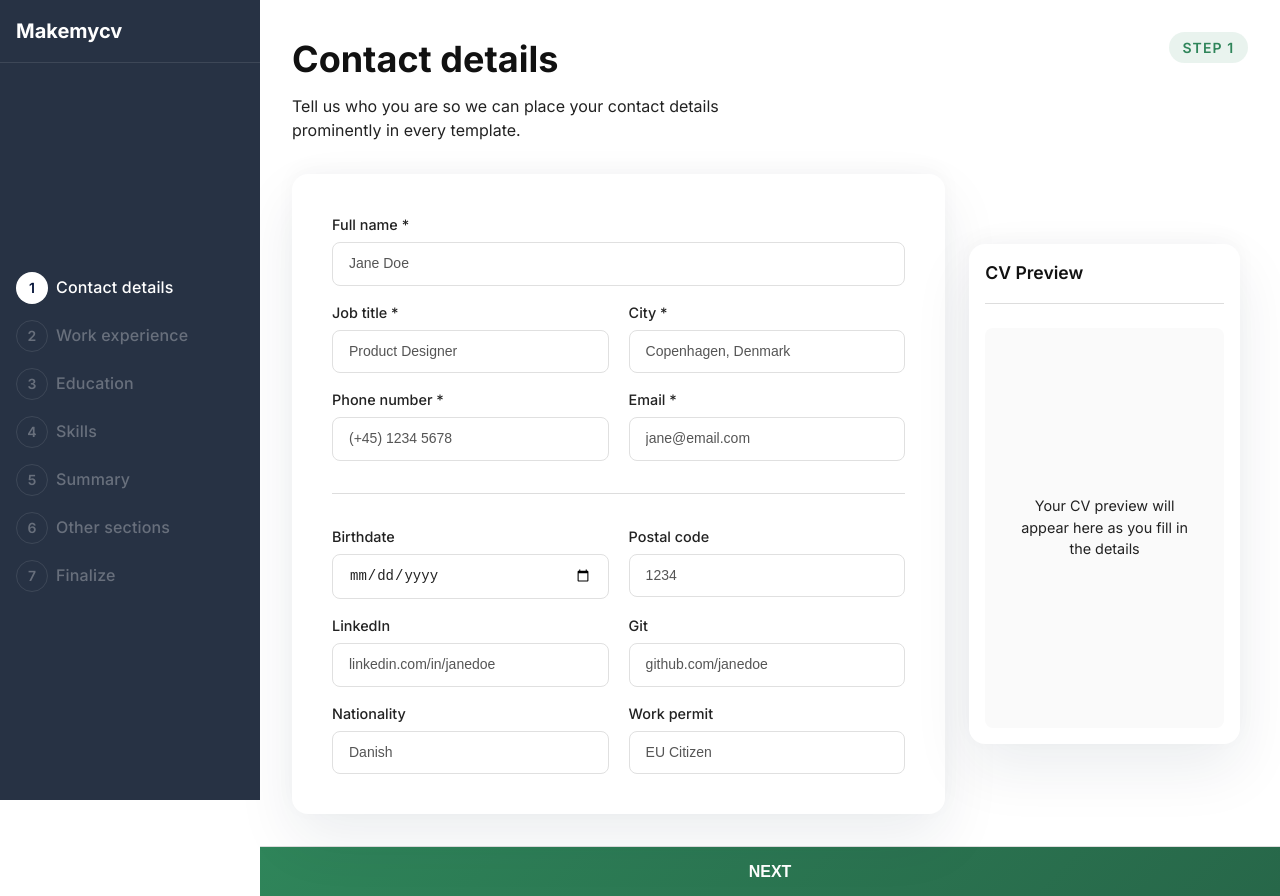
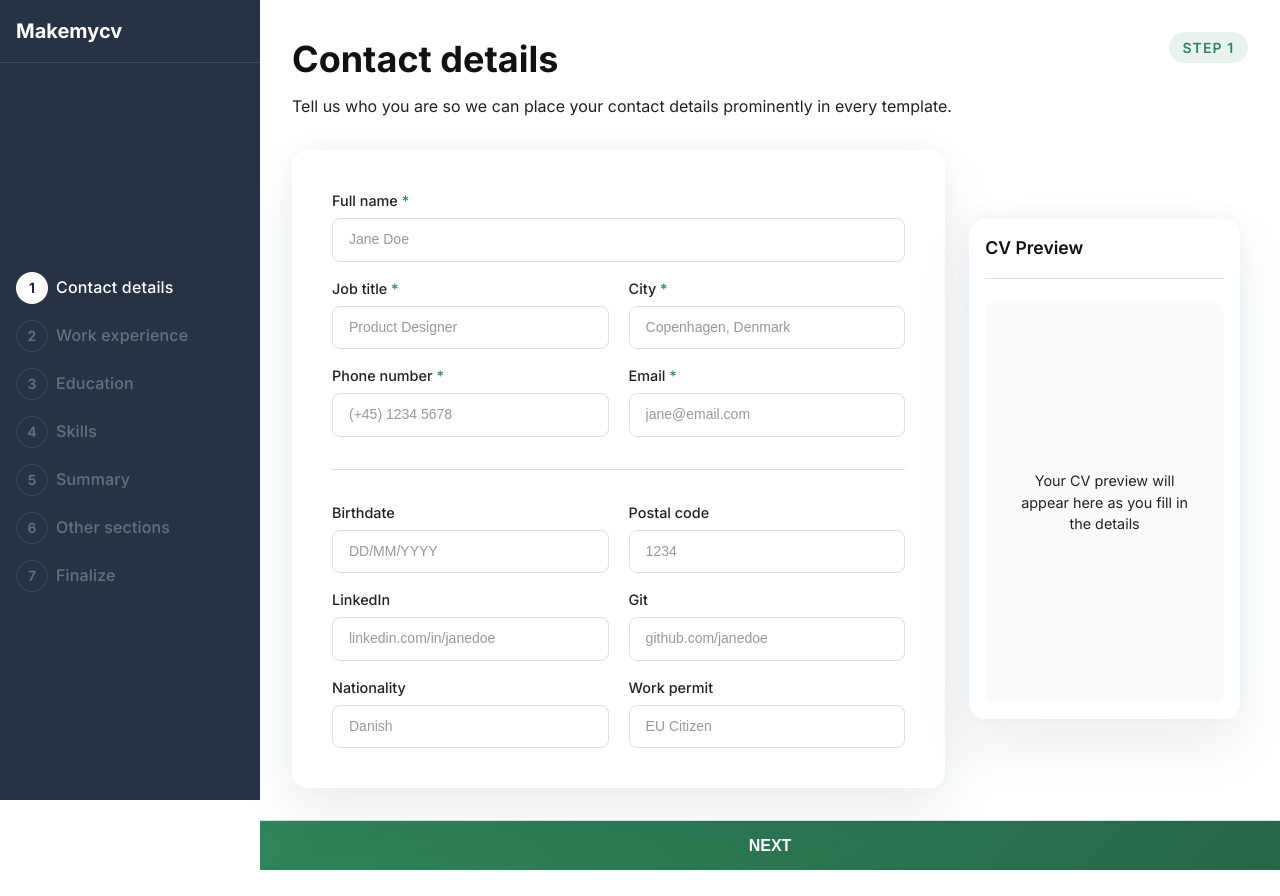
Before and after one commit to MishaKompaniec/make-cv, a Next.js app: page /create-cv in a window 1280 px wide. After the commit the page ends 870 px from the top, so only its background shows below. Built offline with nearby package versions, Linux system fonts and the light colour scheme.

Commit message:
feat: add auto-save functionality with localStorage and enhance Input component with labels

```diff
--- a/src/app/create-cv/page.module.scss
+++ b/src/app/create-cv/page.module.scss
@@ -60,43 +60,6 @@
   min-height: 400px;
 }
 
-.header {
-  display: flex;
-  flex-direction: column;
-  gap: 0.5rem;
-  margin-bottom: 2rem;
-
-  h1 {
-    margin: 0;
-    font-size: 2.25rem;
-    color: $text-primary;
-  }
-}
-
-.stepBadge {
-  display: inline-flex;
-  align-items: center;
-  gap: 0.5rem;
-  font-size: 0.875rem;
-  font-weight: 600;
-  color: $accent;
-  padding: 0.3rem 0.85rem;
-  border-radius: 999px;
-  background: rgba($accent, 0.1);
-  width: fit-content;
-  text-transform: uppercase;
-  letter-spacing: 0.08em;
-  position: absolute;
-  top: 2rem;
-  right: 2rem;
-}
-
-.description {
-  margin: 0;
-  color: $text;
-  max-width: 520px;
-}
-
 .form {
   background: $white;
   padding: 2.5rem;
@@ -114,11 +77,6 @@
   flex-direction: column;
   gap: 0.4rem;
   font-weight: 500;
-}
-
-.label {
-  font-size: 0.9rem;
-  color: $text;
 }
 
 .row {
--- a/src/app/create-cv/page.tsx
+++ b/src/app/create-cv/page.tsx
@@ -2,6 +2,7 @@
 
 import { useForm } from "react-hook-form";
 import { zodResolver } from "@hookform/resolvers/zod";
+import { useEffect, useRef } from "react";
 import { Input } from "@/components/ui/input/input";
 import { NavigationFooter } from "@/components/layout/navigation-footer/navigation-footer";
 import { PageHeader } from "@/components/layout/page-header/page-header";
@@ -9,33 +10,48 @@ import {
   contactDetailsSchema,
   type ContactDetailsFormData,
 } from "@/lib/validations/cv-schema";
+import { useCvData } from "@/hooks/useCvData";
 import styles from "./page.module.scss";
 
 const stepTitle = "Contact details";
 
 export default function CreateCvPage() {
+  const { contactDetails, setContactDetails } = useCvData();
+
+  const didInitRef = useRef(false);
+
   const {
     register,
     handleSubmit,
-    trigger,
     formState: { errors },
+    reset,
+    watch,
   } = useForm<ContactDetailsFormData>({
     resolver: zodResolver(contactDetailsSchema),
     mode: "onChange",
+    defaultValues: contactDetails,
   });
 
-  const onSubmit = (data: ContactDetailsFormData) => {
-    console.log("Form data:", data);
-    // Here you would save the data and navigate to next step
+  // Initialize form values from localStorage once.
+  // Avoid resetting on every localStorage write, because it can cancel browser autofill.
+  useEffect(() => {
+    if (didInitRef.current) return;
+    reset(contactDetails);
+    didInitRef.current = true;
+  }, [contactDetails, reset]);
+
+  // Auto-save on field changes
+  useEffect(() => {
+    const subscription = watch((data) => {
+      setContactDetails(data as ContactDetailsFormData);
+    });
+    return () => subscription.unsubscribe();
+  }, [watch, setContactDetails]);
+
+  const handleNextClick = handleSubmit((data) => {
+    setContactDetails(data);
     window.location.href = "/create-cv/work-experience";
-  };
-
-  const handleNextClick = async () => {
-    const isValid = await trigger();
-    if (isValid) {
-      handleSubmit(onSubmit)();
-    }
-  };
+  });
 
   return (
     <div className={styles.pageContainer}>
@@ -47,119 +63,135 @@ export default function CreateCvPage() {
 
       <section className={styles.wrapper}>
         <div className={styles.content}>
-          <form onSubmit={handleSubmit(onSubmit)} className={styles.form}>
-            <label className={styles.fieldGroup}>
-              <span className={styles.label}>Full name *</span>
+          <form className={styles.form} autoComplete="on">
+            <div className={styles.fieldGroup}>
               <Input
+                label="Full name"
                 placeholder="Jane Doe"
                 fullWidth
+                required
+                autoComplete="name"
                 {...register("fullName")}
                 error={errors.fullName?.message}
               />
-            </label>
+            </div>
 
             <div className={styles.row}>
-              <label className={styles.fieldGroup}>
-                <span className={styles.label}>Job title *</span>
+              <div className={styles.fieldGroup}>
                 <Input
+                  label="Job title"
                   placeholder="Product Designer"
                   fullWidth
+                  required
+                  autoComplete="organization-title"
                   {...register("jobTitle")}
                   error={errors.jobTitle?.message}
                 />
-              </label>
+              </div>
 
-              <label className={styles.fieldGroup}>
-                <span className={styles.label}>City *</span>
+              <div className={styles.fieldGroup}>
                 <Input
+                  label="City"
                   placeholder="Copenhagen, Denmark"
                   fullWidth
+                  required
+                  autoComplete="address-level2"
                   {...register("city")}
                   error={errors.city?.message}
                 />
-              </label>
+              </div>
             </div>
 
             <div className={styles.row}>
-              <label className={styles.fieldGroup}>
-                <span className={styles.label}>Phone number *</span>
+              <div className={styles.fieldGroup}>
                 <Input
+                  label="Phone number"
                   type="tel"
                   placeholder="(+45) 1234 5678"
                   fullWidth
+                  required
+                  autoComplete="tel"
                   {...register("phone")}
                   error={errors.phone?.message}
                 />
-              </label>
+              </div>
 
-              <label className={styles.fieldGroup}>
-                <span className={styles.label}>Email *</span>
+              <div className={styles.fieldGroup}>
                 <Input
+                  label="Email"
                   type="email"
                   placeholder="jane@email.com"
                   fullWidth
+                  required
+                  autoComplete="email"
                   {...register("email")}
                   error={errors.email?.message}
                 />
-              </label>
+              </div>
             </div>
 
             <div className={styles.divider}></div>
 
             <div className={styles.row}>
-              <label className={styles.fieldGroup}>
-                <span className={styles.label}>Birthdate</span>
-                <Input type="date" fullWidth {...register("birthdate")} />
-              </label>
+              <div className={styles.fieldGroup}>
+                <Input
+                  label="Birthdate"
+                  placeholder="DD/MM/YYYY"
+                  fullWidth
+                  autoComplete="bday"
+                  {...register("birthdate")}
+                />
+              </div>
 
-              <label className={styles.fieldGroup}>
-                <span className={styles.label}>Postal code</span>
+              <div className={styles.fieldGroup}>
                 <Input
+                  label="Postal code"
                   placeholder="1234"
                   fullWidth
+                  autoComplete="postal-code"
                   {...register("postalCode")}
                 />
-              </label>
+              </div>
             </div>
 
             <div className={styles.row}>
-              <label className={styles.fieldGroup}>
-                <span className={styles.label}>LinkedIn</span>
+              <div className={styles.fieldGroup}>
                 <Input
+                  label="LinkedIn"
                   placeholder="linkedin.com/in/janedoe"
                   fullWidth
                   {...register("linkedIn")}
                 />
-              </label>
+              </div>
 
-              <label className={styles.fieldGroup}>
-                <span className={styles.label}>Git</span>
+              <div className={styles.fieldGroup}>
                 <Input
+                  label="Git"
                   placeholder="github.com/janedoe"
                   fullWidth
                   {...register("git")}
                 />
-              </label>
+              </div>
             </div>
 
             <div className={styles.row}>
-              <label className={styles.fieldGroup}>
-                <span className={styles.label}>Nationality</span>
+              <div className={styles.fieldGroup}>
                 <Input
+                  label="Nationality"
                   placeholder="Danish"
                   fullWidth
                   {...register("nationality")}
                 />
-              </label>
+              </div>
 
-              <label className={styles.fieldGroup}>
-                <span className={styles.label}>Work permit</span>
+              <div className={styles.fieldGroup}>
                 <Input
+                  label="Work permit"
                   placeholder="EU Citizen"
                   fullWidth
                   {...register("workPermit")}
                 />
-              </label>
+              </div>
             </div>
           </form>
         </div>
--- a/src/components/layout/page-header/page-header.module.scss
+++ b/src/components/layout/page-header/page-header.module.scss
@@ -36,5 +36,4 @@
 .description {
   margin: 0;
   color: $text;
-  max-width: 520px;
 }
--- a/src/components/ui/input/input.module.scss
+++ b/src/components/ui/input/input.module.scss
@@ -4,6 +4,18 @@
   display: flex;
   flex-direction: column;
   width: 100%;
+}
+
+.label {
+  font-size: 0.9rem;
+  color: $text;
+  margin-bottom: 0.4rem;
+  font-weight: 500;
+
+  &.required::after {
+    content: " *";
+    color: $accent;
+  }
 }
 
 .input {
@@ -20,7 +32,7 @@
   outline: none;
 
   &::placeholder {
-    color: $text-muted;
+    color: rgba($text-muted, 0.6);
   }
 
   &:hover {
--- a/src/components/ui/input/input.tsx
+++ b/src/components/ui/input/input.tsx
@@ -4,10 +4,22 @@ import styles from "./input.module.scss";
 interface InputProps extends InputHTMLAttributes<HTMLInputElement> {
   error?: string;
   fullWidth?: boolean;
+  required?: boolean;
+  label?: string;
 }
 
 export const Input = forwardRef<HTMLInputElement, InputProps>(
-  ({ className = "", error, fullWidth = false, ...props }, ref) => {
+  (
+    {
+      className = "",
+      error,
+      fullWidth = false,
+      required = false,
+      label,
+      ...props
+    },
+    ref,
+  ) => {
     const classNames = [
       styles.input,
       fullWidth ? styles.fullWidth : "",
@@ -19,7 +31,19 @@ export const Input = forwardRef<HTMLInputElement, InputProps>(
 
     return (
       <div className={styles.inputWrapper}>
-        <input ref={ref} className={classNames} {...props} />
+        {label && (
+          <span
+            className={`${styles.label} ${required ? styles.required : ""}`}
+          >
+            {label}
+          </span>
+        )}
+        <input
+          ref={ref}
+          className={classNames}
+          {...props}
+          required={required}
+        />
         {error && <span className={styles.errorMessage}>{error}</span>}
       </div>
     );
--- /dev/null
+++ b/src/hooks/useCvData.ts
@@ -0,0 +1,73 @@
+import { useLocalStorage } from "./useLocalStorage";
+import {
+  type ContactDetailsFormData,
+  type CvFormData,
+} from "@/lib/validations/cv-schema";
+
+const defaultContactDetails: ContactDetailsFormData = {
+  fullName: "",
+  jobTitle: "",
+  city: "",
+  phone: "",
+  email: "",
+  birthdate: "",
+  postalCode: "",
+  linkedIn: "",
+  git: "",
+  nationality: "",
+  workPermit: "",
+};
+
+export function useCvData() {
+  const [contactDetails, setContactDetails] =
+    useLocalStorage<ContactDetailsFormData>(
+      "cv-contact-details",
+      defaultContactDetails,
+    );
+
+  const clearAllData = () => {
+    setContactDetails(defaultContactDetails);
+    // Здесь будем добавлять очистку других шагов
+  };
+
+  const exportData = () => {
+    const data = {
+      contactDetails,
+    };
+    const blob = new Blob([JSON.stringify(data, null, 2)], {
+      type: "application/json",
+    });
+    const url = URL.createObjectURL(blob);
+    const a = document.createElement("a");
+    a.href = url;
+    a.download = "cv-data.json";
+    document.body.appendChild(a);
+    a.click();
+    document.body.removeChild(a);
+    URL.revokeObjectURL(url);
+  };
+
+  const importData = (jsonString: string) => {
+    try {
+      const data = JSON.parse(jsonString);
+      if (data.contactDetails) {
+        setContactDetails({
+          ...defaultContactDetails,
+          ...data.contactDetails,
+        });
+      }
+      return true;
+    } catch (error) {
+      console.error("Error importing CV data:", error);
+      return false;
+    }
+  };
+
+  return {
+    contactDetails,
+    setContactDetails,
+    clearAllData,
+    exportData,
+    importData,
+  };
+}
--- a/src/lib/validations/cv-schema.ts
+++ b/src/lib/validations/cv-schema.ts
@@ -8,8 +8,8 @@ export const contactDetailsSchema = z.object({
   email: z.string().email("Please enter a valid email address"),
   birthdate: z.string().optional(),
   postalCode: z.string().optional(),
-  linkedIn: z.string().url().optional().or(z.literal("")),
-  git: z.string().url().optional().or(z.literal("")),
+  linkedIn: z.string().optional(),
+  git: z.string().optional(),
   nationality: z.string().optional(),
   workPermit: z.string().optional(),
 });
```
Also changed, not shown: src/hooks/useLocalStorage.ts (added, +53 -0 lines).
